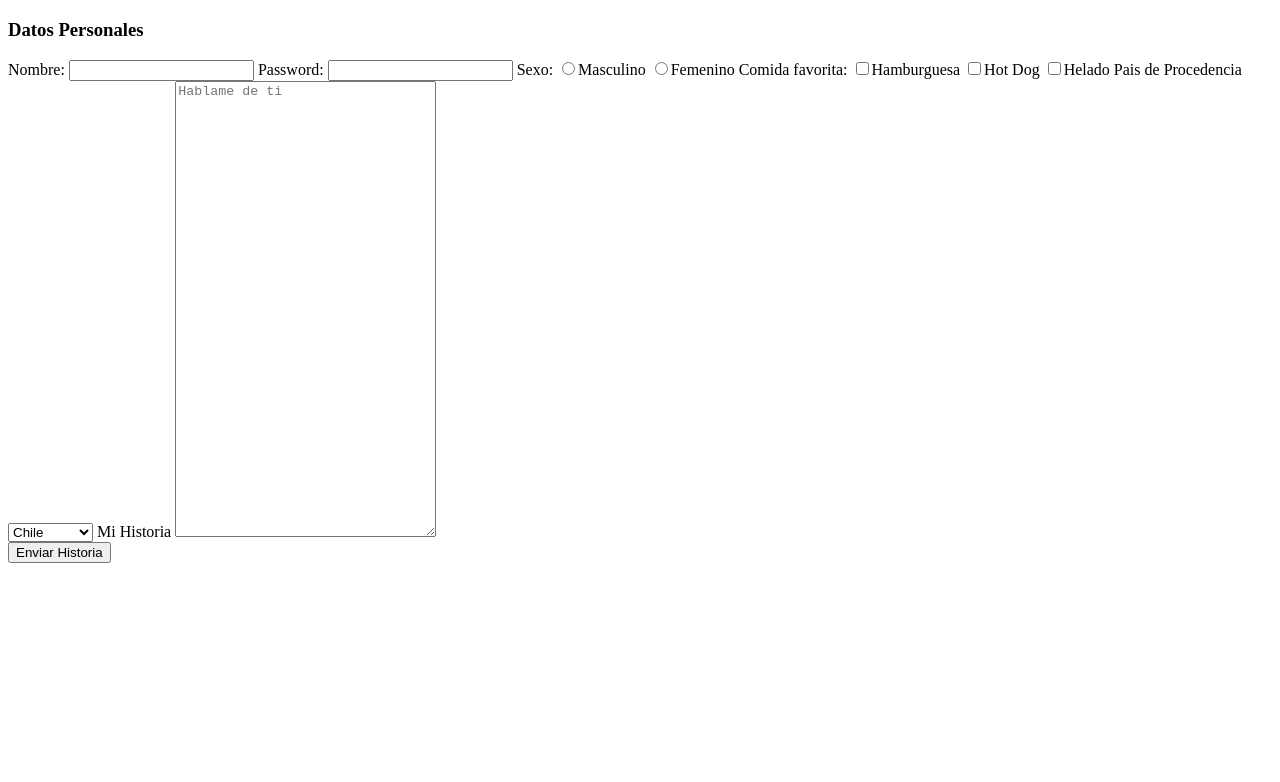
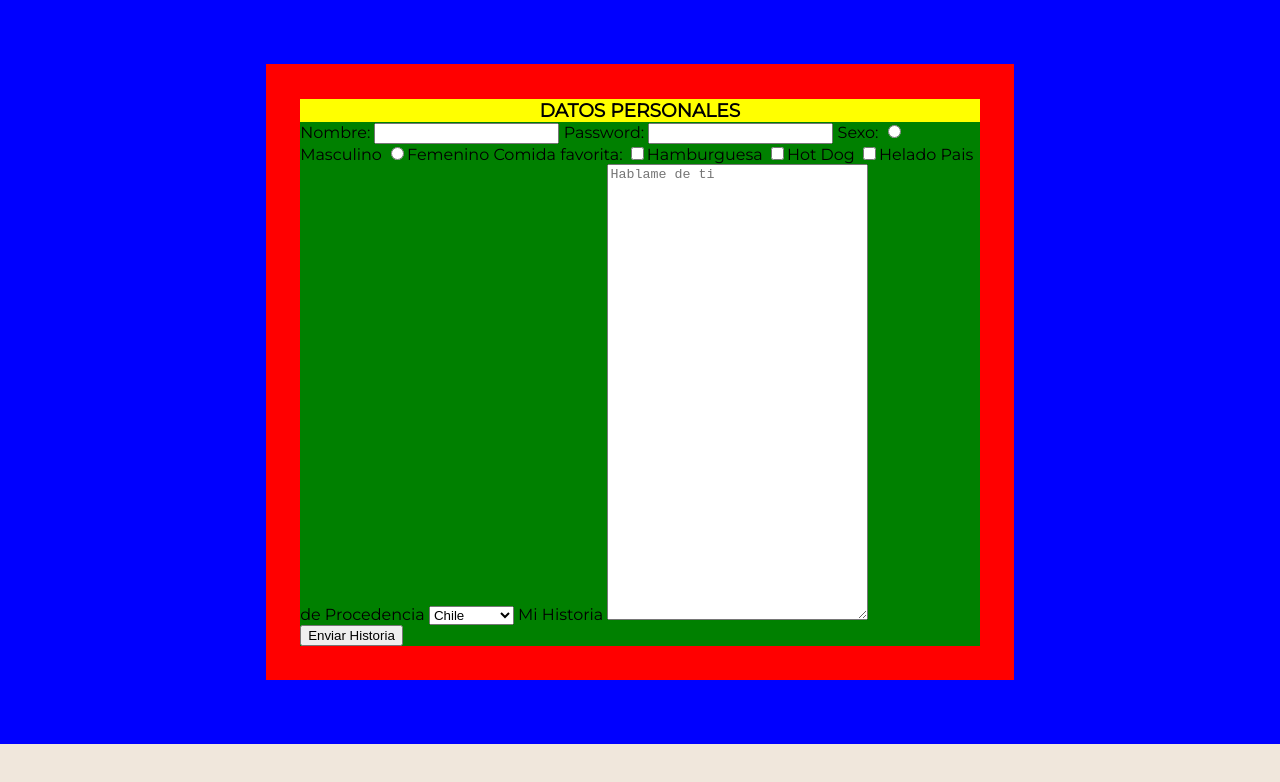
Before and after one commit to elisedzambranoM/practica-Css, a plain HTML site: page index.html in a window 1280 px wide. Drawn offline with Linux system fonts and the light colour scheme.

Commit message:
aplicando estilos al formulario

```diff
--- /dev/null
+++ b/estilo.css
@@ -0,0 +1,25 @@
+body{
+    background-color: rgba(240, 230, 218, 0.938);
+    font-family: 'Montserrat', sans-serif;
+}
+.contenedor{
+    background-color: blue;
+    padding: 5%;
+
+}
+.formulario{
+    background-color: red;
+    width: 65%;
+    margin: 0 auto;
+    padding: 3%;
+}
+
+    .formulario h3{
+        text-transform: uppercase;
+        font-weight: bold;
+        text-align: center;
+        background-color: yellow;
+}
+.formulario form{
+    background-color: green;
+}
--- a/index.html
+++ b/index.html
@@ -6,9 +6,14 @@
     <meta name="viewport" content="width=device-width, initial-scale=1.0">
     <meta http-equiv="X-UA-Compatible" content="ie=edge">
     <title>Document</title>
+    <link rel="stylesheet" href="reset.css">
+    <link rel="stylesheet" href="estilo.css">
+    <link href="https://fonts.googleapis.com/css?family=Montserrat" rel="stylesheet">
 </head>
 
 <body>
+    <div class="contenedor">
+        <div class="formulario">
             <h3>Datos Personales</h3>
             <form>
                 <label>Nombre:</label>
@@ -32,6 +37,9 @@
                 <textarea name="Mensaje" rows="30" cols="30" placeholder="Hablame de ti"></textarea><br>
                 <input type="button" value="Enviar Historia">
             </form>
+
+        </div>
+    </div>
 </body>
 
 </html>
--- /dev/null
+++ b/reset.css
@@ -0,0 +1,23 @@
+html {
+    box-sizing: border-box;
+    font-size: 16px;
+  }
+
+  *, *:before, *:after {
+    box-sizing: inherit;
+  }
+
+  body, h1, h2, h3, h4, h5, h6, p, ol, ul {
+    margin: 0;
+    padding: 0;
+    font-weight: normal;
+  }
+
+  ol, ul {
+    list-style: none;
+  }
+
+  img {
+    max-width: 100%;
+    height: auto;
+  }
```
Lines whose indentation alone changed are shown as unchanged.
